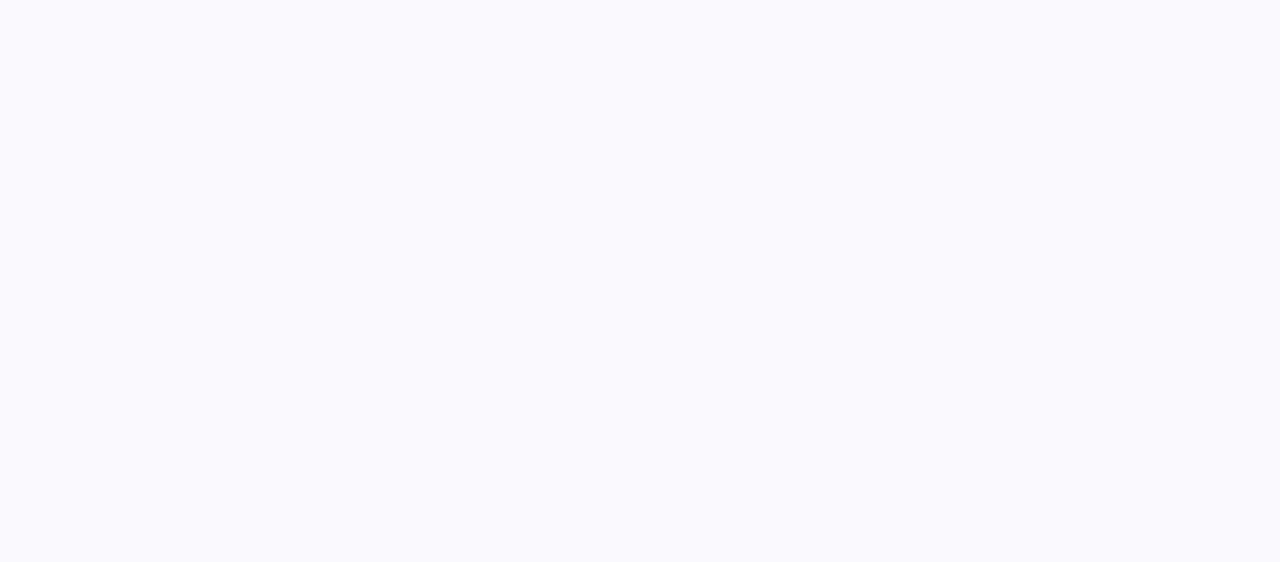
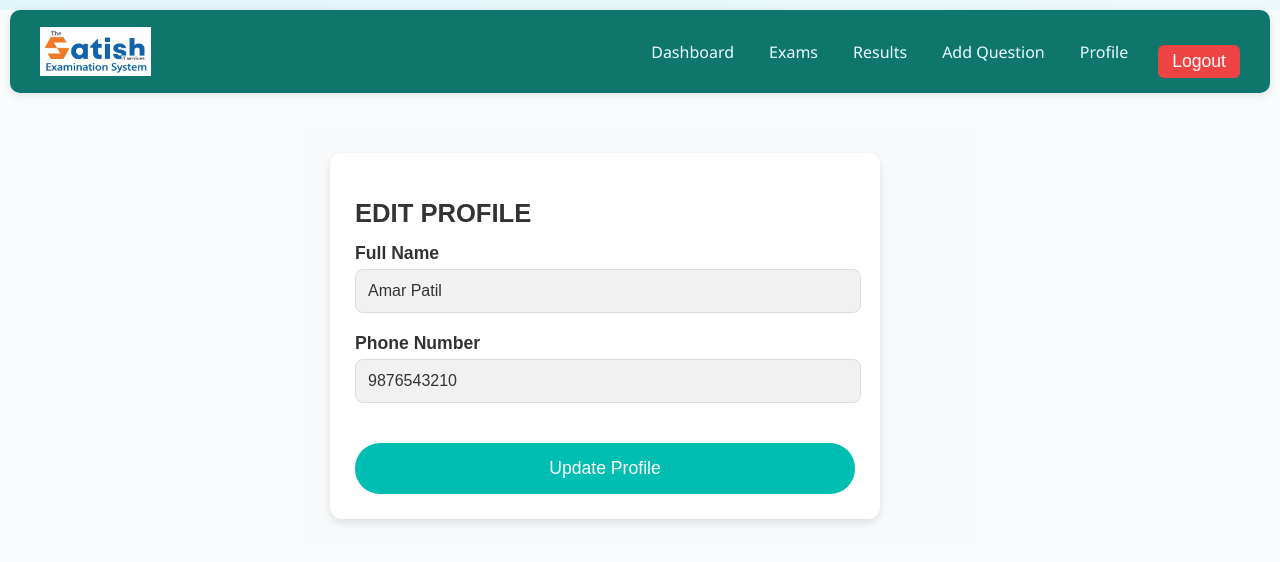
Before and after one commit to SIT2711/online-exam-system, a React (Create React App) app: page /editprofile in a window 1280 px wide. Before the commit this address had no page. Shown: the top 562 px of the page. Built offline with nearby package versions, Linux system fonts and the light colour scheme.

Commit message:
editProfile

```diff
--- a/src/App.js
+++ b/src/App.js
@@ -18,6 +18,7 @@ import ResultHistory from "./pages/ResultHistory";
 import Result from "./pages/Result";
 import ExamTimer from "./pages/ExamTimer";
 import SubmitExam from "./pages/SubmitExam";
+import EditProfile from "./pages/Editprofile";
 
 import "./styles/LoginForm.css";
 import "./styles/ExamList.css";
@@ -27,6 +28,8 @@ import "./styles/Register.css";
 import "./styles/ResultHistory.css";
 import "./styles/Result.css";
 import "./styles/SubmitExam.css";
+import "./styles/EditProfile.css";
+
 
 function App() {
   return (
@@ -56,6 +59,7 @@ function App() {
           {/* Result Routes */}
           <Route path="/resulthistory" element={<Layout><ResultHistory /></Layout>} />
           <Route path="/result" element={<Layout><Result /></Layout>} />
+          <Route path="/editprofile" element={<Layout><EditProfile /></Layout>} />
 
         </Routes>
       </div>
--- /dev/null
+++ b/src/pages/Editprofile.jsx
@@ -0,0 +1,47 @@
+// pages/editprofile.jsx
+import React, { useState } from 'react';
+import '../styles/EditProfile.css'; // Ensure correct CSS is imported
+
+const EditProfile = () => {
+  const [fullName, setFullName] = useState('Amar Patil');
+  const [phone, setPhone] = useState('9876543210');
+
+  const handleUpdate = () => {
+    alert('Profile updated!');
+    // Logic to update profile (can be connected to backend later)
+  };
+
+  return (
+    <div className="edit-profile-container">
+      {/* Edit Profile Card */}
+      <div className="card">
+        <h2>Edit Profile</h2>
+        <form onSubmit={(e) => e.preventDefault()}>
+          <div className="input-group">
+            <label htmlFor="fullName">Full Name</label>
+            <input
+              type="text"
+              id="fullName"
+              value={fullName}
+              onChange={(e) => setFullName(e.target.value)}
+            />
+          </div>
+
+          <div className="input-group">
+            <label htmlFor="phone">Phone Number</label>
+            <input
+              type="text"
+              id="phone"
+              value={phone}
+              onChange={(e) => setPhone(e.target.value)}
+            />
+          </div>
+
+          <button type="button" onClick={handleUpdate}>Update Profile</button>
+        </form>
+      </div>
+    </div>
+  );
+};
+
+export default EditProfile;
--- /dev/null
+++ b/src/styles/EditProfile.css
@@ -0,0 +1,82 @@
+/* styles/editprofile.css */
+
+/* Overall container styling */
+.edit-profile-container {
+  background-color: #F8F9FA; /* Background color */
+  width: 50%;
+  margin: 0 auto;
+  padding: 30px;
+  border-radius: 12px;
+  font-family: 'Arial', sans-serif;
+}
+
+/* Card styling */
+.card {
+  background-color: #FFFFFF; /* Card color */
+  padding: 25px;
+  border-radius: 12px;
+  box-shadow: 0 4px 8px rgba(0, 0, 0, 0.1);
+  transition: all 0.3s ease; /* Hover effect for card */
+  width:500px;
+}
+
+.card:hover {
+  box-shadow: 0 12px 24px rgba(0, 0, 0, 0.2);
+  transform: translateY(-5px);
+}
+
+/* Heading styles */
+h2 {
+  color: #333333; /* Text color */
+  margin-bottom: 15px;
+  font-weight: bold;
+  text-transform: uppercase;
+  font-size: 1.6rem;
+}
+
+/* Input styling */
+.input-group {
+  margin-bottom: 20px;
+}
+
+.input-group label {
+  display: block;
+  font-size: 1.1rem;
+  color: #333333; /* Text color */
+  font-weight: bold;
+  margin-bottom: 5px;
+}
+
+.input-group input {
+  width: 480px;
+  padding: 12px;
+  font-size: 1rem;
+  border: 1px solid #ddd;
+  border-radius: 8px;
+  background-color: #F1F1F1;
+  color: #333333; /* Text color */
+}
+
+.input-group input:focus {
+  border-color: #00BFB2; /* Highlight border color */
+  outline: none;
+}
+
+/* Button styling */
+button {
+  background-color: #00BFB2; /* Button color */
+  color: white;
+  padding: 15px;
+  border: none;
+  cursor: pointer;
+  border-radius: 25px;
+  width: 100%;
+  margin-top: 20px;
+  font-size: 1.1rem;
+  transition: all 0.3s ease; /* Button hover effect */
+}
+
+button:hover {
+  background-color: #009F9F;
+  transform: scale(1.05); /* Slight scale-up effect */
+}
```
